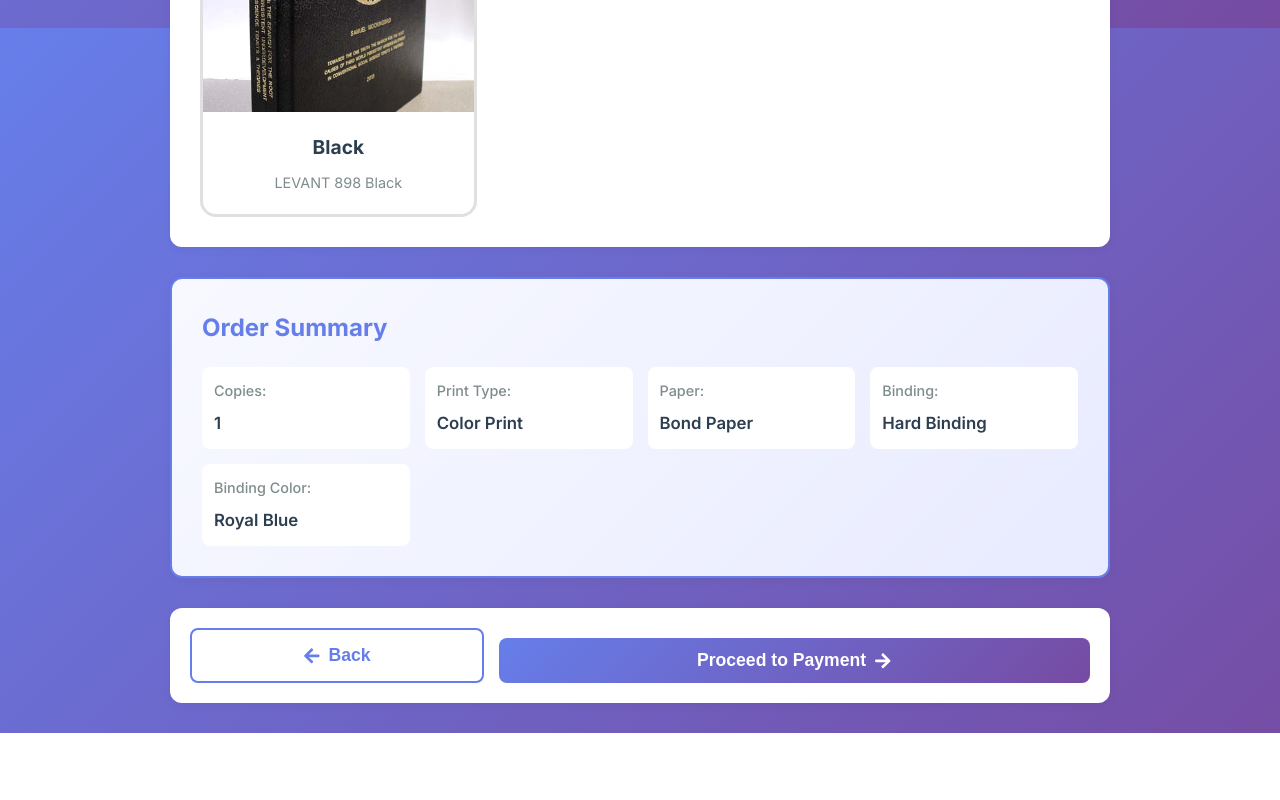
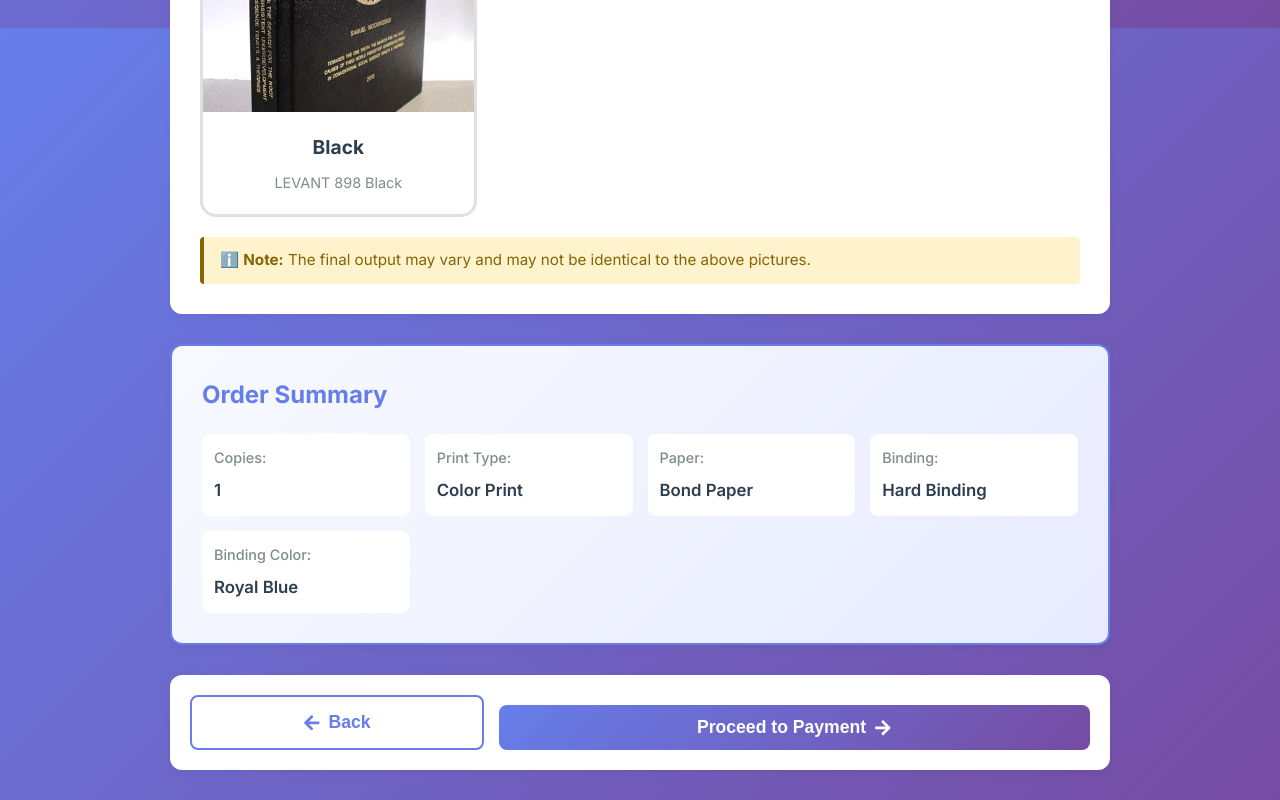
Before and after one commit to Shriganeshhegde/p2d-project-portal, a React (Create React App) app in the folder frontend/: page /project-customization in a window 1280 px wide. Shown: the part 1572-2372 px from the top of the page. Before the commit the page ends 2305 px from the top, so only its background shows below. Built offline with nearby package versions, Linux system fonts and the light colour scheme; sample sign-in values are in the browser's storage; the HTML template or start-up script is replaced by a standard one.

Commit message:
add-disclaimer-note-for-binding-options

```diff
--- a/frontend/src/pages/ProjectCustomization.css
+++ b/frontend/src/pages/ProjectCustomization.css
@@ -174,6 +174,21 @@
   margin: 0;
   color: #0c5460;
   font-weight: 500;
+}
+
+.binding-note {
+  background: #fff3cd;
+  border-left: 4px solid #856404;
+  padding: 12px 16px;
+  border-radius: 4px;
+  margin-top: 20px;
+}
+
+.binding-note p {
+  margin: 0;
+  color: #856404;
+  font-size: 0.95rem;
+  line-height: 1.5;
 }
 
 .option-card {
--- a/frontend/src/pages/ProjectCustomization.jsx
+++ b/frontend/src/pages/ProjectCustomization.jsx
@@ -187,6 +187,9 @@ const ProjectCustomization = () => {
               </div>
             ))}
           </div>
+          <div className="binding-note">
+            <p>ℹ️ <strong>Note:</strong> The final output may vary and may not be identical to the above pictures.</p>
+          </div>
         </div>
 
         {/* Summary */}
```
